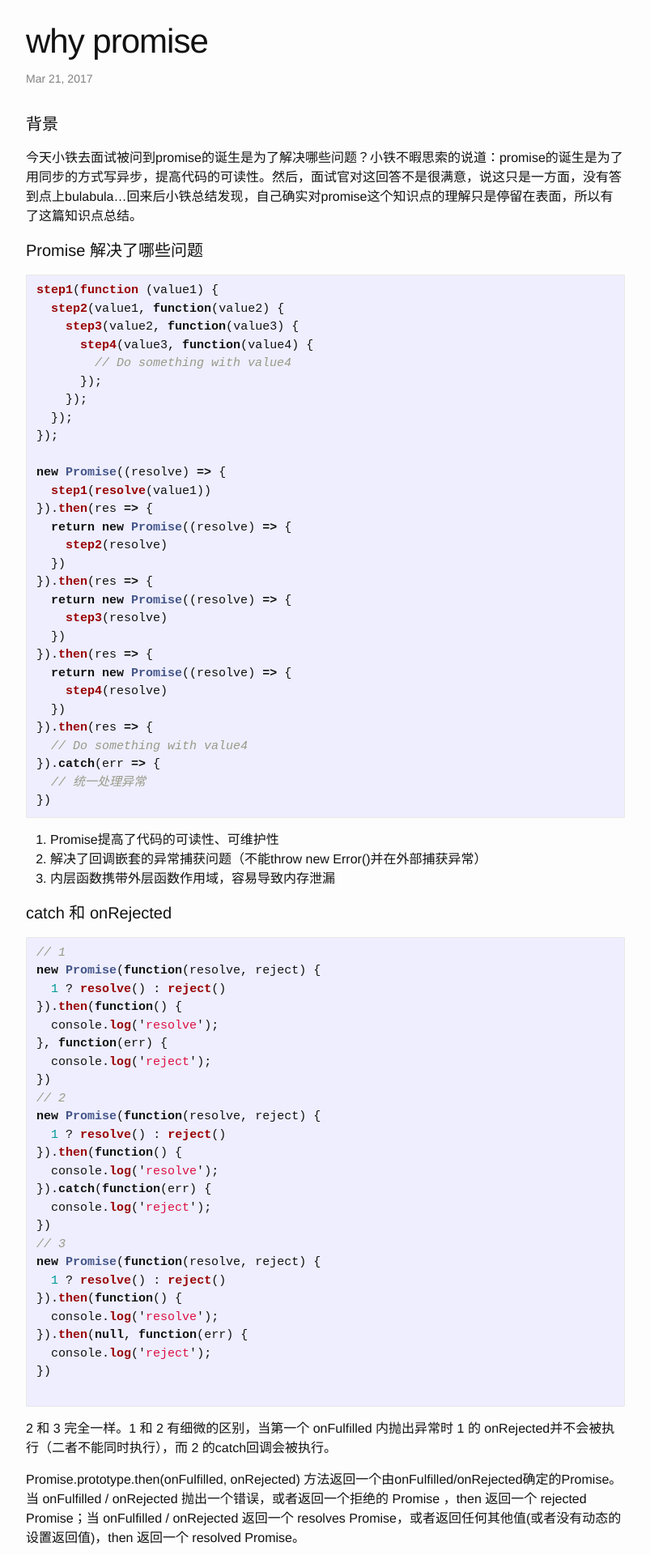
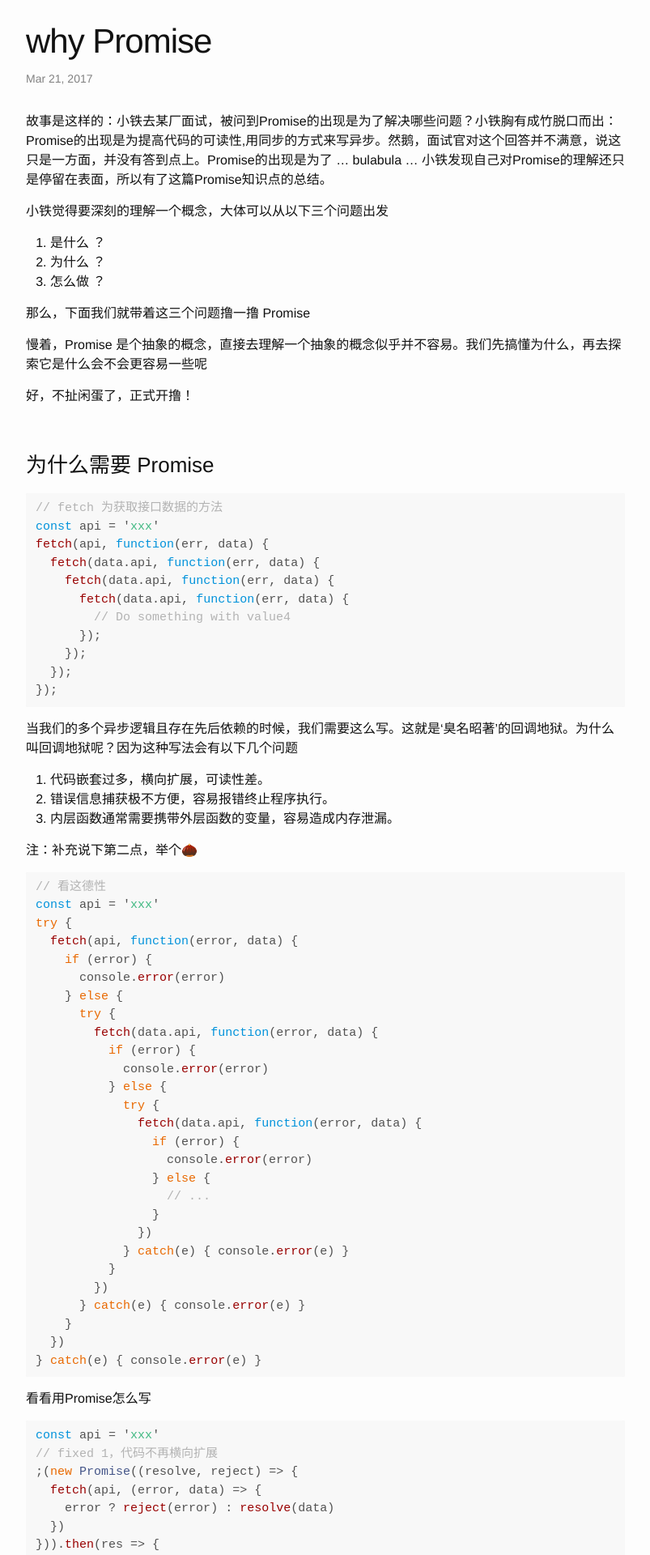
Before and after one commit to eeplover/eplover.github.io, a Jekyll site: the page built from _posts/2017-03-21-promise.md, in a window 1280 px wide. Shown: the top 1920 px of the page at 81% size, without its empty margins (238-1041 px from the left). Built offline with Jekyll 4.4.1, drawn with Linux system fonts in a browser that asks for light colours; some of the changed text lies outside the part shown.

Commit message:
博客样式调整

````diff
--- a/_posts/2017-03-21-promise.md
+++ b/_posts/2017-03-21-promise.md
@@ -1,52 +1,178 @@
 ---
 layout: post
-title: why promise
+title: why Promise
 categories: pages
-excerpt: promise
+excerpt: Promise
 tags: javascript
 ---
-#### 背景
-今天小铁去面试被问到promise的诞生是为了解决哪些问题？小铁不暇思索的说道：promise的诞生是为了用同步的方式写异步，提高代码的可读性。然后，面试官对这回答不是很满意，说这只是一方面，没有答到点上bulabula...回来后小铁总结发现，自己确实对promise这个知识点的理解只是停留在表面，所以有了这篇知识点总结。
 
-#### Promise 解决了哪些问题
+故事是这样的：小铁去某厂面试，被问到Promise的出现是为了解决哪些问题？小铁胸有成竹脱口而出：Promise的出现是为提高代码的可读性,用同步的方式来写异步。然鹅，面试官对这个回答并不满意，说这只是一方面，并没有答到点上。Promise的出现是为了 ... bulabula ... 小铁发现自己对Promise的理解还只是停留在表面，所以有了这篇Promise知识点的总结。
+
+小铁觉得要深刻的理解一个概念，大体可以从以下三个问题出发
+1. 是什么 ？
+2. 为什么 ？
+3. 怎么做 ？
+
+那么，下面我们就带着这三个问题撸一撸 Promise
+
+慢着，Promise 是个抽象的概念，直接去理解一个抽象的概念似乎并不容易。我们先搞懂为什么，再去探索它是什么会不会更容易一些呢
+
+好，不扯闲蛋了，正式开撸！
+
+<br>
+
+### 为什么需要 Promise
 ```javascript
-step1(function (value1) {
-  step2(value1, function(value2) {
-    step3(value2, function(value3) {
-      step4(value3, function(value4) {
+// fetch 为获取接口数据的方法
+const api = 'xxx'
+fetch(api, function(err, data) {
+  fetch(data.api, function(err, data) {
+    fetch(data.api, function(err, data) {
+      fetch(data.api, function(err, data) {
         // Do something with value4
       });
     });
   });
 });
+```
+当我们的多个异步逻辑且存在先后依赖的时候，我们需要这么写。这就是‘臭名昭著’的回调地狱。为什么叫回调地狱呢？因为这种写法会有以下几个问题
 
-new Promise((resolve) => {
-  step1(resolve(value1))
-}).then(res => {
-  return new Promise((resolve) => {
-    step2(resolve)
+1. 代码嵌套过多，横向扩展，可读性差。
+2. 错误信息捕获极不方便，容易报错终止程序执行。
+3. 内层函数通常需要携带外层函数的变量，容易造成内存泄漏。
+
+注：补充说下第二点，举个🌰
+```javascript
+// 看这德性
+const api = 'xxx'
+try {
+  fetch(api, function(error, data) {
+    if (error) {
+      console.error(error)
+    } else {
+      try {
+        fetch(data.api, function(error, data) {
+          if (error) {
+            console.error(error)
+          } else {
+            try {
+              fetch(data.api, function(error, data) {
+                if (error) {
+                  console.error(error)
+                } else {
+                  // ...
+                }
+              })
+            } catch(e) { console.error(e) }
+          }
+        })
+      } catch(e) { console.error(e) }
+    }
+  })
+} catch(e) { console.error(e) }
+```
+
+看看用Promise怎么写
+
+```javascript
+const api = 'xxx'
+// fixed 1，代码不再横向扩展
+;(new Promise((resolve, reject) => {
+  fetch(api, (error, data) => {
+    error ? reject(error) : resolve(data)
+  })
+})).then(res => {
+  // fixed 2
+  return fetch(res.api, (error, data) => {
+    error ? reject(error) : resolve(data)
   })
 }).then(res => {
-  return new Promise((resolve) => {
-    step3(resolve)
+  return fetch(res.api, (error, data) => {
+    error ? reject(error) : resolve(data)
   })
 }).then(res => {
-  return new Promise((resolve) => {
-    step4(resolve)
-  })
-}).then(res => {
-  // Do something with value4
-}).catch(err => {
-  // 统一处理异常
+  // ...
+}).catch(error => {
+  // fixed 3，统一处理错误
 })
 ```
-1. Promise提高了代码的可读性、可维护性
-2. 解决了回调嵌套的异常捕获问题（不能throw new Error()并在外部捕获异常）
-3. 内层函数携带外层函数作用域，容易导致内存泄漏
 
-#### catch 和 onRejected
+所以，Promise的出现是为了解决以上问题的。
+接下来看看什么是Promise
+
+<br>
+
+### 什么是 Promise
+> A Promise is an object that is used as a placeholder for the eventual results of a deferred (and possibly asynchronous) computation.
+
+以上是标准（ECMA）对Promise的定义。
+通俗点说就是：Promise 对象是一个代理对象（代理一个值），被代理的值在Promise对象创建时可能是未知的。
+它允许你为异步代码执行结果的成功和失败分别绑定相应的处理方法（handlers ）。
+
+这让异步方法可以像同步方法那样返回值，但是并非立即返回执行的结果，因为毕竟执行的是异步代码，因此，它会返回一个Promise对象，如前所说，它是一个代理的对象，代理了最终返回的值，可以在后期使用
+
+Promise有以下几种状态:
+
+* pending: 初始状态, 初始状态，未完成或拒绝。
+* fulfilled: 意味着操作成功完成。
+* rejected: 意味着操作失败。
+
+![promise流程示意图](/images/promises.png)
+
+<br>
+
+### 那...怎么使用 Promise 呢
+
+```JavaScript
+new Promise(
+    /* executor */
+    function(resolve, reject){...}
+);
+
+// pending
+const api = 'xxx'
+const p = new Promise(function(resolve, reject) {
+  fetch(api, function(error, data) {
+    error ? reject(error) : resolve(data)
+  })
+})
+```
+
+创建一个Promise对象，在executor函数体内执行异步操作 ~
+
+
+#### [Promise.prototype.then()](https://developer.mozilla.org/zh-CN/docs/Web/JavaScript/Reference/Global_Objects/Promise/then)
+
+then() 方法返回一个 Promise，绑定处理异步代码执行的结果的函数。它最多需要有两个参数：Promise的成功和失败情况的回调函数。
+
+语法
 ```javascript
-// 1
+p.then(onFulfilled, onRejected);
+
+p.then(function(value) {
+   // fulfillment
+  }, function(reason) {
+  // rejection
+});
+```
+
+#### [Promise.prototype.catch()](https://developer.mozilla.org/zh-CN/docs/Web/JavaScript/Reference/Global_Objects/Promise/catch)
+
+catch() 方法返回一个Promise，只处理拒绝的情况。它的行为与调用Promise.prototype.then(undefined, onRejected) 相同。
+
+语法
+```javascript
+p.catch(onRejected);
+
+p.catch(function(reason) {
+   // rejection
+});
+```
+
+#### catch 和 onRejected 的区别
+
+```javascript
+// 方式一
 new Promise(function(resolve, reject) {
   1 ? resolve() : reject()
 }).then(function() {
@@ -54,7 +180,7 @@ new Promise(function(resolve, reject) {
 }, function(err) {
   console.log('reject');
 })
-// 2
+// 方式二
 new Promise(function(resolve, reject) {
   1 ? resolve() : reject()
 }).then(function() {
@@ -62,7 +188,7 @@ new Promise(function(resolve, reject) {
 }).catch(function(err) {
   console.log('reject');
 })
-// 3
+// 方式三
 new Promise(function(resolve, reject) {
   1 ? resolve() : reject()
 }).then(function() {
@@ -70,14 +196,21 @@ new Promise(function(resolve, reject) {
 }).then(null, function(err) {
   console.log('reject');
 })
-
 ```
 2 和 3 完全一样。1 和 2 有细微的区别，当第一个 onFulfilled 内抛出异常时 1 的 onRejected并不会被执行（二者不能同时执行），而 2 的catch回调会被执行。
 
-Promise.prototype.then(onFulfilled, onRejected) 方法返回一个由onFulfilled/onRejected确定的Promise。当 onFulfilled / onRejected 抛出一个错误，或者返回一个拒绝的 Promise ，then 返回一个 rejected Promise；当 onFulfilled / onRejected 返回一个 resolves Promise，或者返回任何其他值(或者没有动态的设置返回值)，then 返回一个 resolved Promise。
+Promise.prototype.then(onFulfilled, onRejected) 方法返回一个由onFulfilled/onRejected确定的Promise。
+
+当 onFulfilled / onRejected 抛出一个错误，或者返回一个拒绝的 Promise ，then 返回一个 rejected Promise；当 onFulfilled / onRejected 返回一个 resolves Promise，或者返回任何其他值(或者没有动态的设置返回值)，then 返回一个 resolved Promise。
 
 #### Promise.all(iterable)
-这个方法返回一个新的promise对象，该promise对象在iterable里所有的promise对象都成功的时候才会触发成功，一旦有任何一个iterable里面的promise对象失败则立即触发该promise对象的失败。这个新的promise对象在触发成功状态以后，会把一个包含iterable里所有promise返回值的数组作为成功回调的返回值，顺序跟iterable的顺序保持一致；如果这个新的promise对象触发了失败状态，它会把iterable里第一个触发失败的promise对象的错误信息作为它的失败错误信息。Promise.all方法常被用于处理多个promise对象的状态集合。
+这个方法返回一个新的Promise对象，该Promise对象在iterable里所有的Promise对象都成功的时候才会触发成功，一旦有任何一个iterable里面的Promise对象失败则立即触发该Promise对象的失败。这个新的Promise对象在触发成功状态以后，会把一个包含iterable里所有Promise返回值的数组作为成功回调的返回值，顺序跟iterable的顺序保持一致；如果这个新的Promise对象触发了失败状态，它会把iterable里第一个触发失败的Promise对象的错误信息作为它的失败错误信息。Promise.all方法常被用于处理多个Promise对象的状态集合。
 
 #### Promise.race(iterable)
-当iterable参数里的任意一个子promise被成功或失败后，父promise马上也会用子promise的成功返回值或失败详情作为参数调用父promise绑定的相应句柄，并返回该promise对象。
+当iterable参数里的任意一个子Promise被成功或失败后，父Promise马上也会用子Promise的成功返回值或失败详情作为参数调用父Promise绑定的相应句柄，并返回该Promise对象。
+
+<br>
+
+以上是小铁的一个学习总结 ~
+
+参考文档：[MDN](https://developer.mozilla.org/zh-CN/docs/Web/JavaScript/Reference/Global_Objects/Promise)、[ECMA](http://www.ecma-international.org/ecma-262/7.0/index.html#sec-promise-objects)
--- a/_sass/_base.scss
+++ b/_sass/_base.scss
@@ -132,9 +132,9 @@ blockquote {
 pre,
 code {
     font-size: 15px;
-    border: 1px solid $grey-color-light;
+    // border: 1px solid $grey-color-light;
     border-radius: 3px;
-    background-color: #eef;
+    // background-color: #eef;
 }
 
 code {
--- a/_sass/_layout.scss
+++ b/_sass/_layout.scss
@@ -220,7 +220,7 @@
 .home {
     display: flex;
     justify-content: center;
-    align-items: center;
+    margin-top: 200px;
 }
 
 canvas {
--- a/_sass/_syntax-highlighting.scss
+++ b/_sass/_syntax-highlighting.scss
@@ -3,69 +3,71 @@
  */
 .highlight {
     background: #fff;
+    color: #525252;
     @extend %vertical-rhythm;
 
     .highlighter-rouge & {
-      background: #eef;
+      background: #f8f8f8;
     }
 
-    .c     { color: #998; font-style: italic } // Comment
-    .err   { color: #a61717; background-color: #e3d2d2 } // Error
-    .k     { font-weight: bold } // Keyword
-    .o     { font-weight: bold } // Operator
-    .cm    { color: #998; font-style: italic } // Comment.Multiline
-    .cp    { color: #999; font-weight: bold } // Comment.Preproc
-    .c1    { color: #998; font-style: italic } // Comment.Single
-    .cs    { color: #999; font-weight: bold; font-style: italic } // Comment.Special
+    .c     { color: #b3b3b3; } // Comment
+    .err   { color: #525252; } // Error
+    .k     { color: #e96900; } // Keyword
+    .o     {  } // Operator
+    .cm    { color: #b3b3b3; } // Comment.Multiline
+    .cp    { color: #999; } // Comment.Preproc
+    .c1    { color: #b3b3b3; } // Comment.Single
+    .cs    { color: #999;  } // Comment.Special
     .gd    { color: #000; background-color: #fdd } // Generic.Deleted
     .gd .x { color: #000; background-color: #faa } // Generic.Deleted.Specific
-    .ge    { font-style: italic } // Generic.Emph
+    .ge    { } // Generic.Emph
     .gr    { color: #a00 } // Generic.Error
     .gh    { color: #999 } // Generic.Heading
     .gi    { color: #000; background-color: #dfd } // Generic.Inserted
     .gi .x { color: #000; background-color: #afa } // Generic.Inserted.Specific
     .go    { color: #888 } // Generic.Output
     .gp    { color: #555 } // Generic.Prompt
-    .gs    { font-weight: bold } // Generic.Strong
+    .gs    { } // Generic.Strong
     .gu    { color: #aaa } // Generic.Subheading
     .gt    { color: #a00 } // Generic.Traceback
-    .kc    { font-weight: bold } // Keyword.Constant
-    .kd    { font-weight: bold } // Keyword.Declaration
-    .kp    { font-weight: bold } // Keyword.Pseudo
-    .kr    { font-weight: bold } // Keyword.Reserved
-    .kt    { color: #458; font-weight: bold } // Keyword.Type
-    .m     { color: #099 } // Literal.Number
-    .s     { color: #d14 } // Literal.String
-    .na    { color: #008080 } // Name.Attribute
-    .nb    { color: #0086B3 } // Name.Builtin
-    .nc    { color: #458; font-weight: bold } // Name.Class
+    .kc    { color: #ae81ff; } // Keyword.Constant
+    .kd    { color: #0092db; } // Keyword.Declaration
+    .kp    { } // Keyword.Pseudo
+    .kr    { } // Keyword.Reserved
+    .kt    { color: #458; } // Keyword.Type
+    .m     { color: #ae81ff; } // Literal.Number
+    .s     { color: #42b983; } // Literal.String
+    .na    {  } // Name.Attribute
+    .nb    { color: #42b983; } // Name.Builtin
+    .nc    { color: #458; } // Name.Class
     .no    { color: #008080 } // Name.Constant
     .ni    { color: #800080 } // Name.Entity
-    .ne    { color: #900; font-weight: bold } // Name.Exception
-    .nf    { color: #900; font-weight: bold } // Name.Function
+    .ne    { color: #900; } // Name.Exception
+    .nf    { color: #900; } // Name.Function
     .nn    { color: #555 } // Name.Namespace
-    .nt    { color: #000080 } // Name.Tag
+    .nt    { color: #2973b7; } // Name.Tag
+    .nx    { color: #525252; }
     .nv    { color: #008080 } // Name.Variable
-    .ow    { font-weight: bold } // Operator.Word
+    .ow    { } // Operator.Word
     .w     { color: #bbb } // Text.Whitespace
-    .mf    { color: #099 } // Literal.Number.Float
-    .mh    { color: #099 } // Literal.Number.Hex
-    .mi    { color: #099 } // Literal.Number.Integer
-    .mo    { color: #099 } // Literal.Number.Oct
+    .mf    { color: #ae81ff; } // Literal.Number.Float
+    .mh    { color: #ae81ff; } // Literal.Number.Hex
+    .mi    { color: #ae81ff; } // Literal.Number.Integer
+    .mo    { color: #ae81ff; } // Literal.Number.Oct
     .sb    { color: #d14 } // Literal.String.Backtick
     .sc    { color: #d14 } // Literal.String.Char
     .sd    { color: #d14 } // Literal.String.Doc
-    .s2    { color: #d14 } // Literal.String.Double
+    .s2    { color: #42b983; } // Literal.String.Double
     .se    { color: #d14 } // Literal.String.Escape
     .sh    { color: #d14 } // Literal.String.Heredoc
     .si    { color: #d14 } // Literal.String.Interpol
     .sx    { color: #d14 } // Literal.String.Other
     .sr    { color: #009926 } // Literal.String.Regex
-    .s1    { color: #d14 } // Literal.String.Single
+    .s1    { color: #42b983; } // Literal.String.Single
     .ss    { color: #990073 } // Literal.String.Symbol
     .bp    { color: #999 } // Name.Builtin.Pseudo
     .vc    { color: #008080 } // Name.Variable.Class
     .vg    { color: #008080 } // Name.Variable.Global
     .vi    { color: #008080 } // Name.Variable.Instance
-    .il    { color: #099 } // Literal.Number.Integer.Long
+    .il    { color: #ae81ff; } // Literal.Number.Integer.Long
 }
````
Also changed, not shown: _posts/2017-03-17-interest-questions.md (+8 -7 lines), _posts/2017-03-22-generator.md (added, +45 -0 lines), _posts/2017-03-22-iterator.md (added, +39 -0 lines), _posts/2017-03-24-flux.md (added, +9 -0 lines), images/promises.png (added), 3 other files.
